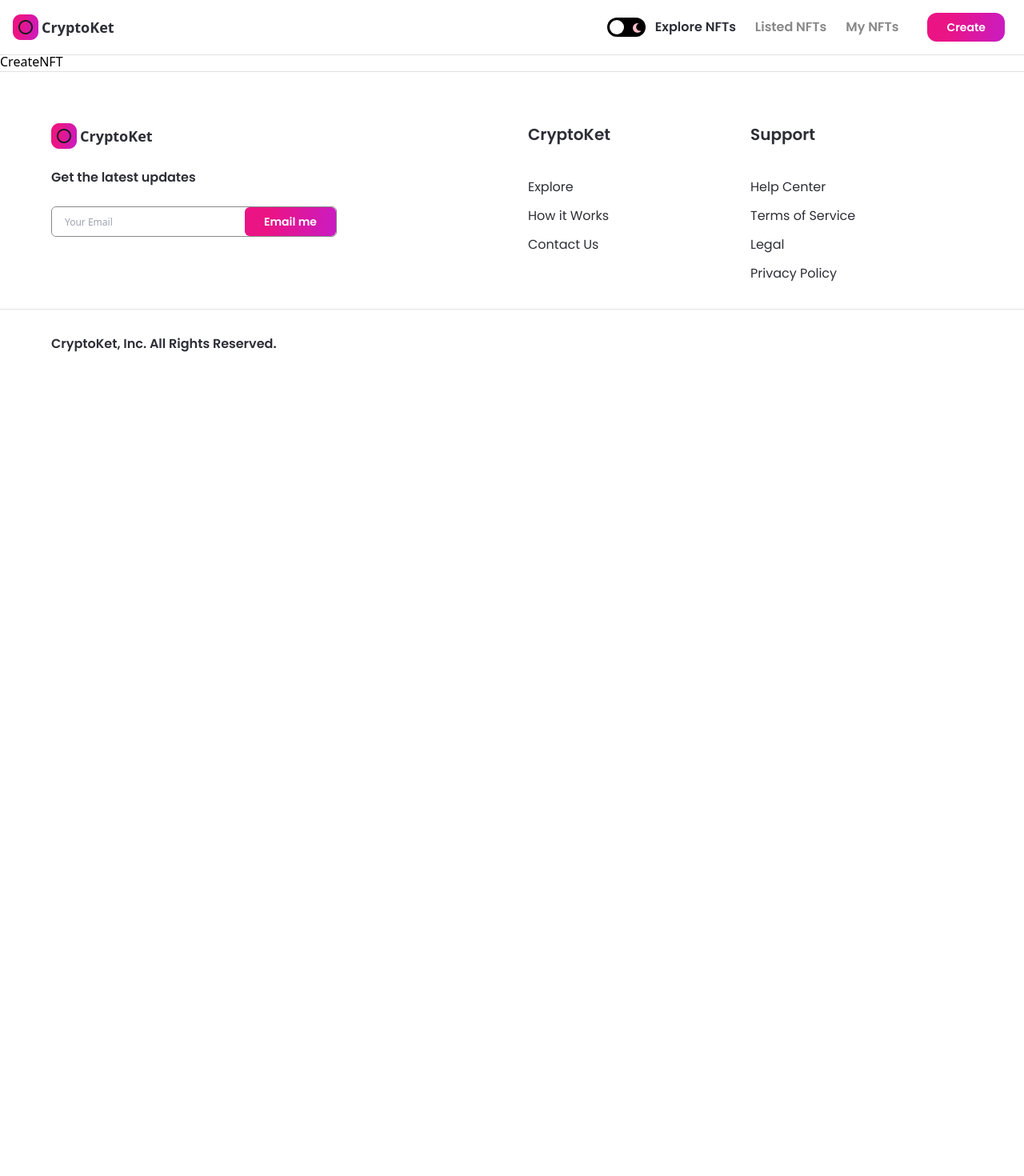
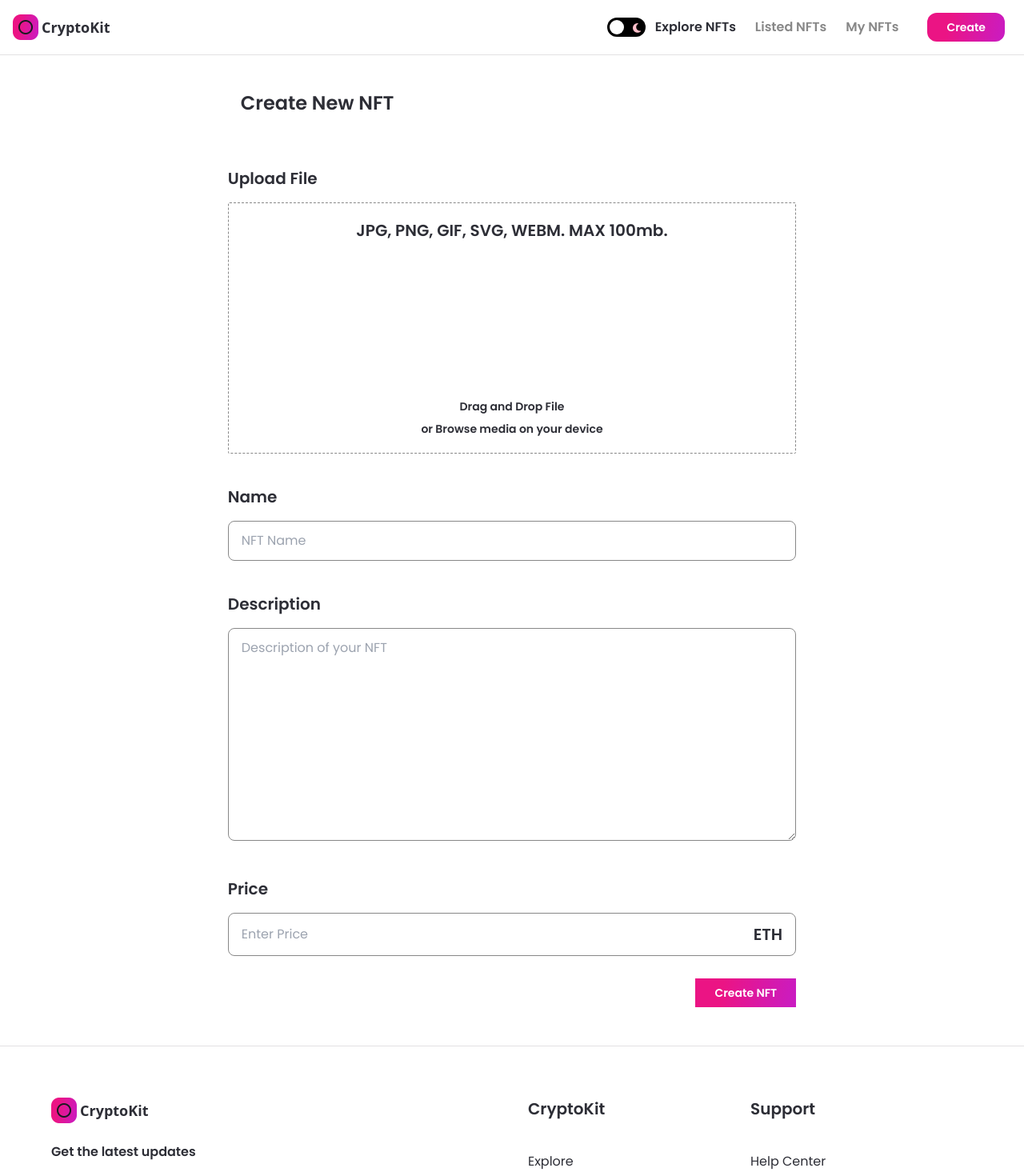
Before and after one commit to abhijit69-ui/nft_marketplace, a Next.js app: page /create-nft in a window 1280 px wide. Shown: the top 1470 px of the page at 80% size. Before the commit the page ends 800 px from the top, so only its background shows below. Built offline with nearby package versions, Linux system fonts and the light colour scheme.

Commit message:
create nft form

```diff
--- a/components/Footer.jsx
+++ b/components/Footer.jsx
@@ -22,7 +22,7 @@
         <div className="flexStart flex-1 flex-col">
           <div className="flexCenter cursor-pointer">
             <Image src={images.logo02} objectFit="contain" width={32} height={32} alt="logo" />
-            <p className="dark:text-white text-nft-black-1 font-semibold text-lg ml-1">CryptoKet</p>
+            <p className="dark:text-white text-nft-black-1 font-semibold text-lg ml-1">CryptoKit</p>
           </div>
           <p className="font-poppins dark:text-white text-nft-black-1 font-semibold text-base mt-6">Get the latest updates</p>
           <div className="flexBetween md:w-full minlg:w-557 w-357 mt-6 dark:bg-nft-black-2 bg-white border dark:border-nft-black-2 border-nft-gray-2 rounded-md">
@@ -34,14 +34,14 @@
         </div>
 
         <div className="flex-1 flexBetweenStart flex-wrap ml-10 md:ml-0 md:mt-8">
-          <FooterLinks heading="CryptoKet" items={['Explore', 'How it Works', 'Contact Us']} />
+          <FooterLinks heading="CryptoKit" items={['Explore', 'How it Works', 'Contact Us']} />
           <FooterLinks heading="Support" items={['Help Center', 'Terms of Service', 'Legal', 'Privacy Policy']} />
         </div>
       </div>
 
       <div className="flexCenter w-full mt-5 border-t dark:border-nft-black-1 border-nft-gray-1 sm:px-4 px-16">
         <div className="flexBetween flex-row w-full minmd:w-4/5 sm:flex-col mt-7">
-          <p className="font-poppins dark:text-white text-nft-black-1 font-semibold text-base">CryptoKet, Inc. All Rights Reserved.</p>
+          <p className="font-poppins dark:text-white text-nft-black-1 font-semibold text-base">CryptoKit, Inc. All Rights Reserved.</p>
           <div className="flex flex-row sm:mt-4">
             {[images.instagram, images.twitter, images.telegram, images.discord].map((image, index) => (
               <div className="mx-2 cursor-pointer" key={index}>
--- /dev/null
+++ b/components/Input.jsx
@@ -0,0 +1,36 @@
+import React from 'react';
+
+const Input = ({ inputType, title, placeholder, handleClick }) => (
+  <div className="mt-10 w-full">
+    <p className="font-poppins dark:text-white text-nft-black-1 font-semibold text-xl">{title}</p>
+
+    {inputType === 'number' ? (
+      <div className="dark:bg-nft-black-1 bg-white border dark:border-nft-black-1 border-nft-gray-2 rounded-lg w-full outline-none font-poppins dark:text-white text-nft-gray-2 text-base mt-4 px-4 py-3 flexBetween flex-row">
+        <input
+          type="number"
+          className="flex w-full dark:bg-nft-black-1 bg-white outline-none"
+          placeholder={placeholder}
+          onChange={handleClick}
+        />
+        <p className="font-poppins dark:text-white text-nft-black-1 font-semibold text-xl">ETH</p>
+      </div>
+    ) : inputType === 'textarea' ? (
+      <textarea
+        rows={10}
+        className="dark:bg-nft-black-1 bg-white border dark:border-nft-black-1 border-nft-gray-2 rounded-lg w-full outline-none font-poppins dark:text-white text-nft-gray-2 text-base mt-4 px-4 py-3"
+        placeholder={placeholder}
+        onChange={handleClick}
+      />
+    )
+      : (
+        <input
+          placeholder={placeholder}
+          className="dark:bg-nft-black-1 bg-white border dark:border-nft-black-1 border-nft-gray-2 rounded-lg w-full outline-none font-poppins dark:text-white text-nft-gray-2 text-base mt-4 px-4 py-3"
+          onChange={handleClick}
+        />
+      )}
+
+  </div>
+);
+
+export default Input;
--- a/components/NFTCard.jsx
+++ b/components/NFTCard.jsx
@@ -1,7 +1,29 @@
 import React from 'react';
+import Image from 'next/image';
+import Link from 'next/link';
 
-const NFTCard = () => (
-  <div>NFTCard</div>
+import images from '../assets';
+
+const NFTCard = ({ nft }) => (
+  <Link href={{ pathname: '/nft-details', query: nft }}>
+    <div className="flex-1 min-w-215 max-w-max xs:max-w-none sm:w-full sm:min-w-155 minmd:min-w-256 minlg:min-w-327 dark:bg-nft-black-3 bg-white rounded-2xl p-4 m-4 minlg:m-8 sm:my-2 sm:mx-2 cursor-pointer shadow-md">
+      <div className="relative w-full h-52 sm:h-36 xs:h-56 minmd:h-60 minlg:h-300 rounded-2xl overflow-hidden">
+        <Image
+          src={nft.image || images[`nft${nft.i}`]}
+          layout="fill"
+          objectFit="cover"
+          alt={`nft${nft.i}`}
+        />
+      </div>
+      <div className="mt-3 flex flex-col">
+        <p className="font-poppins dark:text-white text-nft-black-1 font-semibold text-sm minlg:text-xl">{nft.name}</p>
+        <div className="flexBetween mt-1 minlg:mt-3 flex-row xs:flex-col xs:items-start xs:mt-3">
+          <p className="font-poppins dark:text-white text-nft-black-1 font-semibold text-xs minlg:text-lg">{nft.price} <span className="font-normal">ETH</span></p>
+          <p className="font-poppins dark:text-white text-nft-black-1 font-semibold text-xs minlg:text-lg">{nft.seller}</p>
+        </div>
+      </div>
+    </div>
+  </Link>
 );
 
 export default NFTCard;
--- a/components/Navbar.jsx
+++ b/components/Navbar.jsx
@@ -72,7 +72,7 @@
         <Link href="/">
           <div className="flexCenter md:hidden cursor-pointer" onClick={() => {}}>
             <Image src={images.logo02} objectFit="contain" width={32} height={32} alt="logo" />
-            <p className="dark:text-white text-nft-black-1 font-semibold text-lg ml-1">CryptoKet</p>
+            <p className="dark:text-white text-nft-black-1 font-semibold text-lg ml-1">CryptoKit</p>
           </div>
         </Link>
         <Link href="/">
--- a/components/index.js
+++ b/components/index.js
@@ -4,5 +4,6 @@
 import Banner from './Banner';
 import CreatorCard from './CreatorCard';
 import NFTCard from './NFTCard';
+import Input from './Input';
 
-export { Navbar, Footer, Button, Banner, CreatorCard, NFTCard };
+export { Navbar, Footer, Button, Banner, CreatorCard, NFTCard, Input };
--- a/pages/create-nft.js
+++ b/pages/create-nft.js
@@ -1,7 +1,99 @@
-import React from 'react';
+import { useState, useMemo, useCallback, useContext } from 'react';
+import { useRouter } from 'next/router';
+import { useDropzone } from 'react-dropzone';
+import Image from 'next/image';
+import { useTheme } from 'next-themes';
 
-const CreateNFT = () => (
-  <div>CreateNFT</div>
-);
+import { Button, Input } from '../components';
+import images from '../assets';
+
+const CreateNFT = () => {
+  const [fileUrl, setFileUrl] = useState(null);
+  const [formInput, setFormInput] = useState({ price: '', name: '', description: '' });
+  const { theme } = useTheme();
+
+  const onDrop = useCallback(() => {
+    // upload image to the IPFS
+  }, []);
+
+  const { getRootProps, getInputProps, isDragActive, isDragAccept, isDragReject } = useDropzone({
+    onDrop,
+    accept: 'image/*',
+    maxSize: 5000000,
+  });
+
+  const fileStyle = useMemo(() => (
+    `dark:bg-nft-black-1 bg-white border dark:border-white border-nft-gray-2 flex flex-col items-center p-5 rounded-sm border-dashed
+    ${isDragActive && 'border-file-active'}
+    ${isDragAccept && 'border-file-accept'}
+    ${isDragReject && 'border-file-reject'}`
+  ), [isDragActive, isDragAccept, isDragReject]);
+
+  return (
+    <div className="flex justify-center sm:px-4 p-12">
+      <div className="w-3/5 md:w-full">
+        <h1 className="font-poppins dark:text-white text-nft-black-1 text-2xl minlg:text-4xl font-semibold ml-4 xs:ml-0">Create New NFT</h1>
+        <div className="mt-16">
+          <p className="font-poppins dark:text-white text-nft-black-1 font-semibold text-xl">Upload File</p>
+          <div className="mt-4">
+            <div {...getRootProps()} className={fileStyle}>
+              <input {...getInputProps()} />
+              <div className="flexCenter flex-col text-center">
+                <p className="font-poppins dark:text-white text-nft-black-1 font-semibold text-xl">JPG, PNG, GIF, SVG, WEBM. MAX 100mb.</p>
+                <div className="my-12 w-full flex justify-center">
+                  <Image
+                    src={images.upload}
+                    width={100}
+                    height={100}
+                    objectFit="contain"
+                    alt="file upload"
+                    className={theme === 'light' && 'filter invert'}
+                  />
+                </div>
+
+                <p className="font-poppins dark:text-white text-nft-black-1 font-semibold text-sm">Drag and Drop File</p>
+                <p className="font-poppins dark:text-white text-nft-black-1 font-semibold text-sm mt-2">or Browse media on your device</p>
+              </div>
+            </div>
+            {fileUrl && (
+              <aside>
+                <div>
+                  <img src={fileUrl} alt="asset_file" />
+                </div>
+              </aside>
+            )}
+          </div>
+        </div>
+
+        <Input
+          inputType="input"
+          title="Name"
+          placeholder="NFT Name"
+          handleClick={() => {}}
+        />
+        <Input
+          inputType="textarea"
+          title="Description"
+          placeholder="Description of your NFT"
+          handleClick={(e) => setFormInput({ ...formInput, name: e.target.value })}
+        />
+        <Input
+          inputType="number"
+          title="Price"
+          placeholder="Enter Price"
+          handleClick={(e) => setFormInput({ ...formInput, description: e.target.value })}
+        />
+
+        <div className="mt-7 w-full flex justify-end">
+          <Button
+            btnName="Create NFT"
+            className="rounded-xl"
+            handleClick={(e) => setFormInput({ ...formInput, price: e.target.value })}
+          />
+        </div>
+      </div>
+    </div>
+  );
+};
 
 export default CreateNFT;
--- a/pages/index.js
+++ b/pages/index.js
@@ -1,7 +1,7 @@
 import { useState, useEffect, useRef } from 'react';
 import Image from 'next/image';
 import { useTheme } from 'next-themes';
-import { Banner, CreatorCard } from '../components';
+import { Banner, CreatorCard, NFTCard } from '../components';
 
 import images from '../assets';
 import { makeId } from '../utils/makeId';
@@ -104,6 +104,7 @@
                 nft={{
                   i,
                   name: `Nifty NFT ${i}`,
+                  price: (10 - i * 0.534).toFixed(2),
                   seller: `0x${makeId(3)}...${makeId(4)}`,
                   owner: `0x${makeId(3)}...${makeId(4)}`,
                   description: 'Cool NFT on Sale',
```
